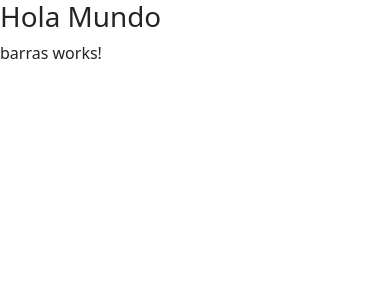
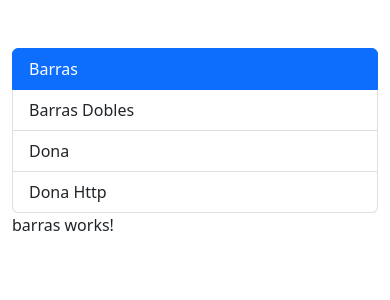
Before and after one commit to SergioCalde/graficasApp, an Angular app: page /graficas/barra in a window 390 px wide. Shown: the top 300 px of the page. Built offline with nearby package versions, Linux system fonts and the light colour scheme.

Commit message:
Add menu to app component

```diff
--- a/src/app/app.component.html
+++ b/src/app/app.component.html
@@ -1,2 +1,8 @@
-<h1>Hola Mundo</h1>
-<router-outlet></router-outlet>
+<div class="row mt-5">
+    <div class="col-md-3 col-sm-12">
+        <app-menu></app-menu>
+    </div>
+    <div class="col-md-9 col-sm-12">
+        <router-outlet></router-outlet>
+    </div>
+</div>
--- a/src/index.html
+++ b/src/index.html
@@ -13,7 +13,7 @@
       integrity="sha384-gH2yIJqKdNHPEq0n4Mqa/HGKIhSkIHeL5AyhkYV8i59U5AR6csBvApHHNl/vI1Bx"
       crossorigin="anonymous">
   </head>
-  <body>
+  <body class="container">
     <app-root></app-root>
     <!-- JavaScript Bundle with Popper -->
     <script
```
